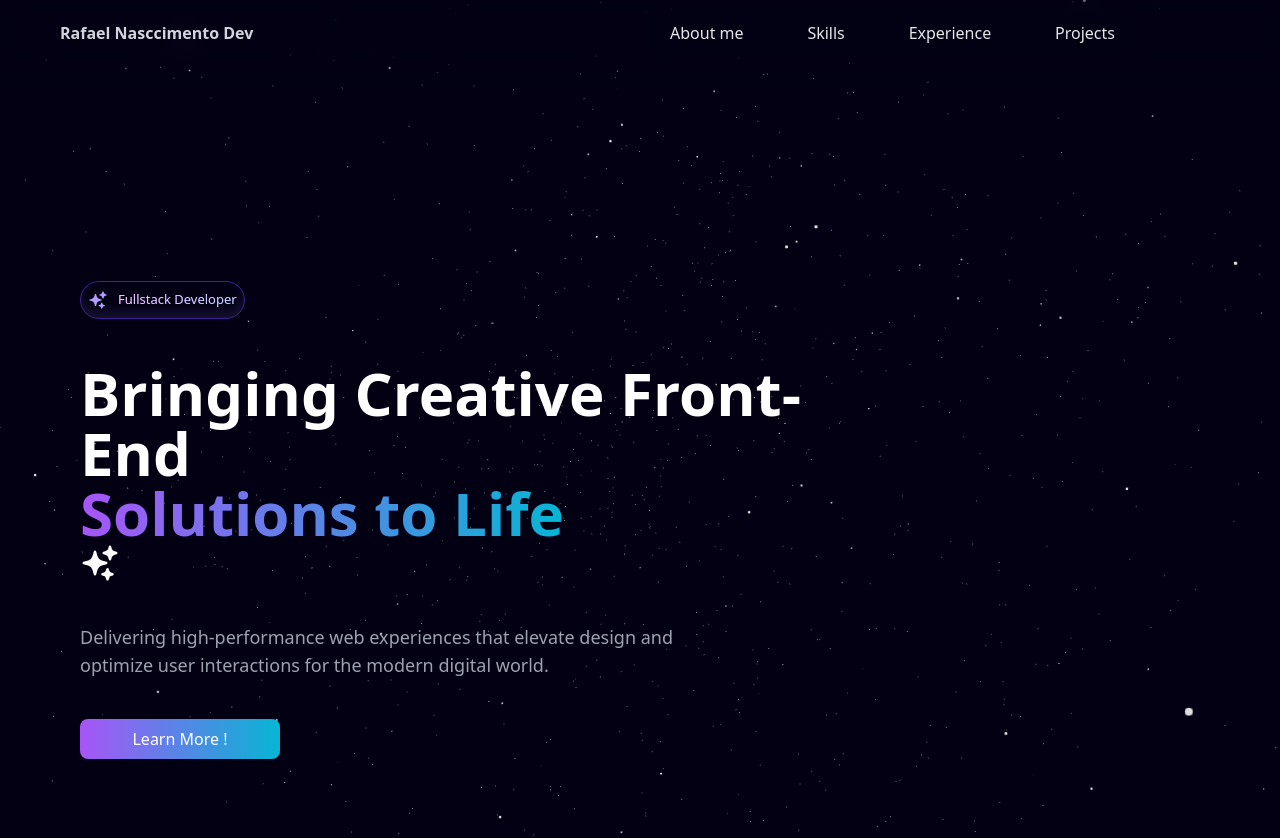
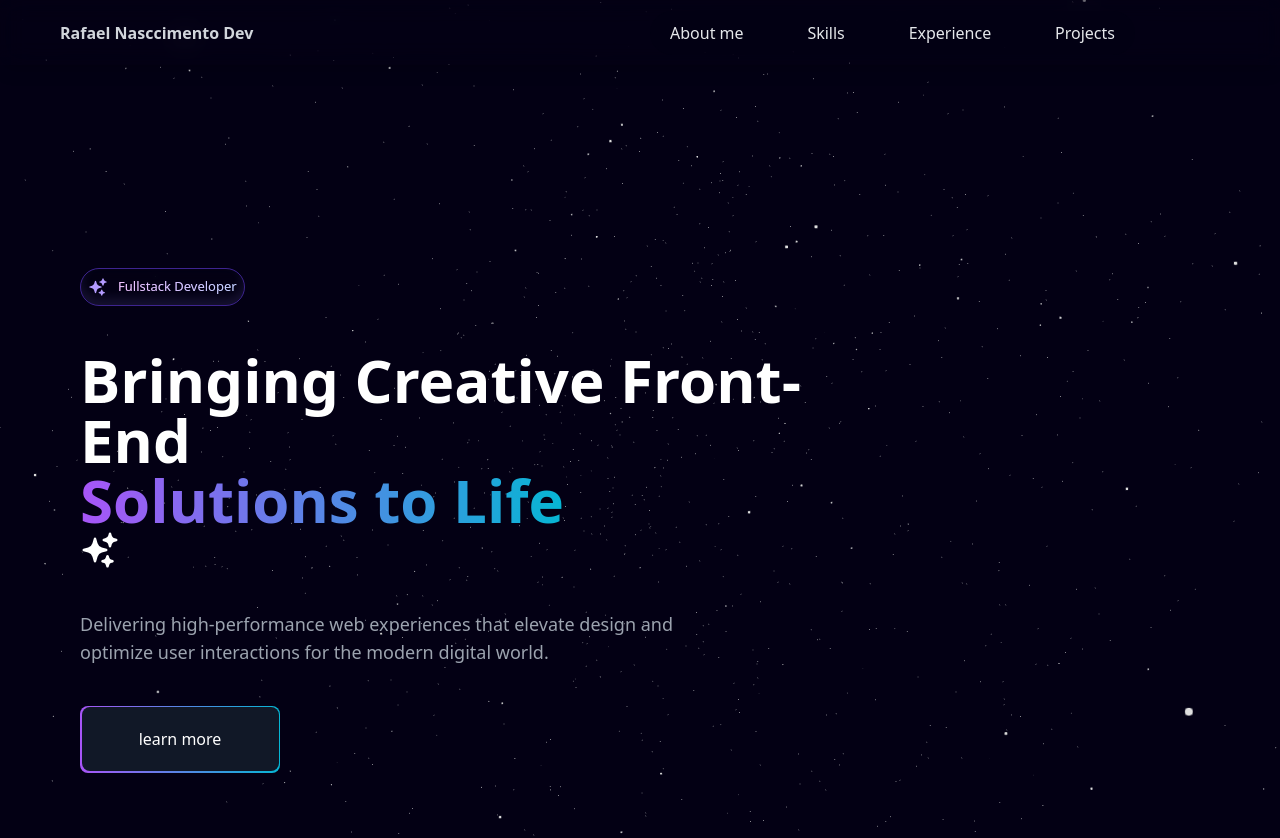
Before and after one commit to rafacore/portfolio, a Next.js app: page / in a window 1280 px wide. Shown: the top 838 px of the page. Built offline with nearby package versions, Linux system fonts and the light colour scheme; a web font is replaced by a local one.

Commit message:
update  btn  section

```diff
--- a/app/components/main/Navbar.tsx
+++ b/app/components/main/Navbar.tsx
@@ -1,6 +1,6 @@
 import React from 'react';
 import Image from 'next/image';
-import { Socials } from "@/constants";
+import { Socials } from "../../../constants";
 
 const Navbar = () => {
     return(
--- a/app/components/sub/HeroContent.tsx
+++ b/app/components/sub/HeroContent.tsx
@@ -9,6 +9,7 @@ import {
 } from "@/utils/motion";
 import { SparklesIcon } from "@heroicons/react/24/solid";
 import Image from "next/image";
+import Button from "./common/Button";
 
 const HeroContent = () => {
   return (
@@ -47,12 +48,13 @@ const HeroContent = () => {
           Delivering high-performance web experiences that elevate design and
           optimize user interactions for the modern digital world.
         </motion.p>
-        <motion.a
+        {/* <motion.a
           variants={slideInFromLeft(1)}
           className="py-2 text-center text-white cursor-pointer rounded-lg max-w-[200px] bg-gradient-to-r from-purple-500 to-cyan-500"
         >
           Learn More !
-        </motion.a>
+        </motion.a> */}
+        <Button label="learn more" href="#"/>
       </div>
       {/* <motion.div
         variants={slideInFromRight(0.8)}
--- a/app/components/sub/common/Button.tsx
+++ b/app/components/sub/common/Button.tsx
@@ -19,11 +19,11 @@ const Button = ({label, href} :Props) => {
     href={href}
     variants={slideInFromLeft(1)}
     className="p-[1.5px] text-center text-white cursor-pointer
-    rounded-lg w-full max-w-[200px] bg-gradient-to-r from-purple-500 to-cyan-500 hover:shadow-2xl hover:shadow-purple-600/30 transition duration-300"
+    rounded-lg w-full max-w-[200px] bg-gradient-to-r from-purple-500 to-cyan-500 hover:shadow-2xl hover:shadow-purple-600/30 transition duration-300 hover:shadow-purple-600/30 hover:bg-gradient-to-l"
   >
     <div className=' flex bg-gray-900 rounded-lg h-full w-full items-center justify-center py-5
     group-houver:bg-gradient-to-br group-houver:from-gray-700 group-houver:to-gray-900 transition ease-in-out duration-300
-    group-houver:transition group-houver:ease-in-out group-houver:duration-300'>
+    group-houver:transition group-houver:ease-in-out group-houver:duration-300 '>
     {label}
     </div>
   </motion.a>
```
